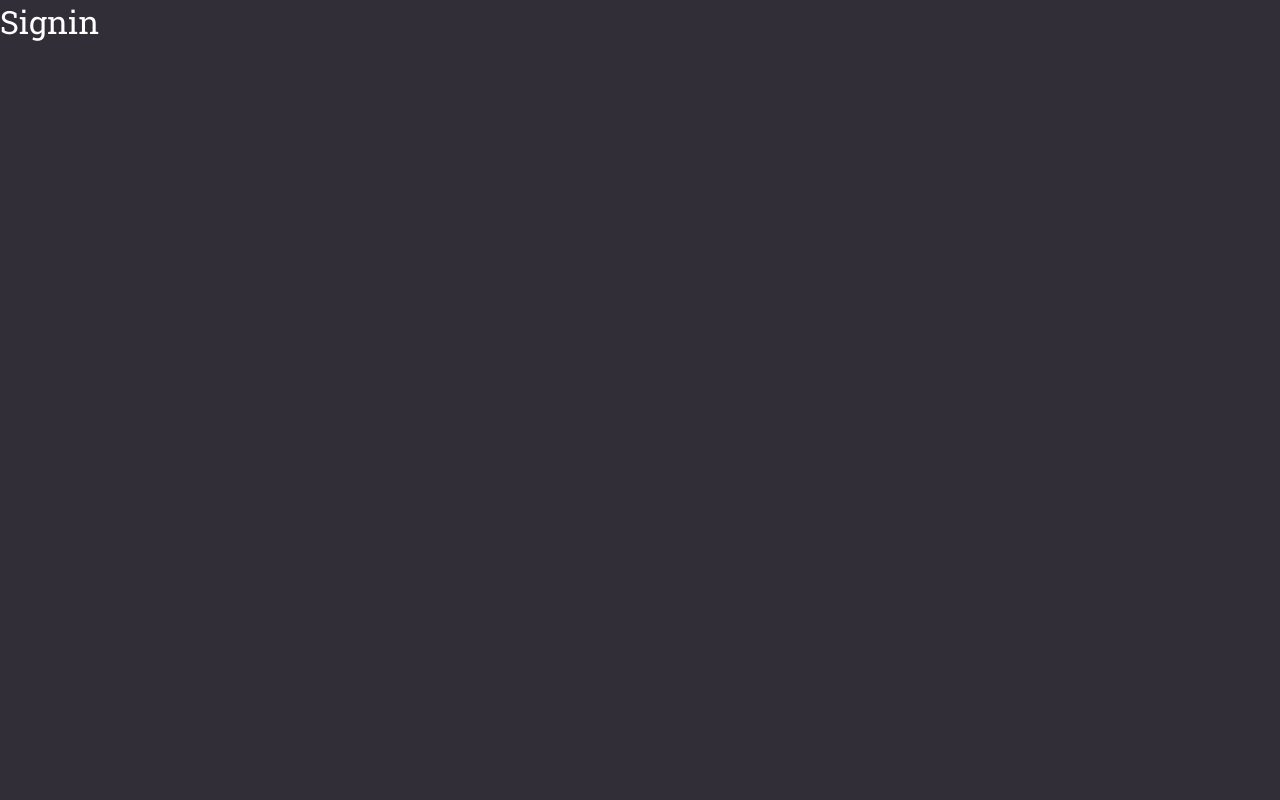
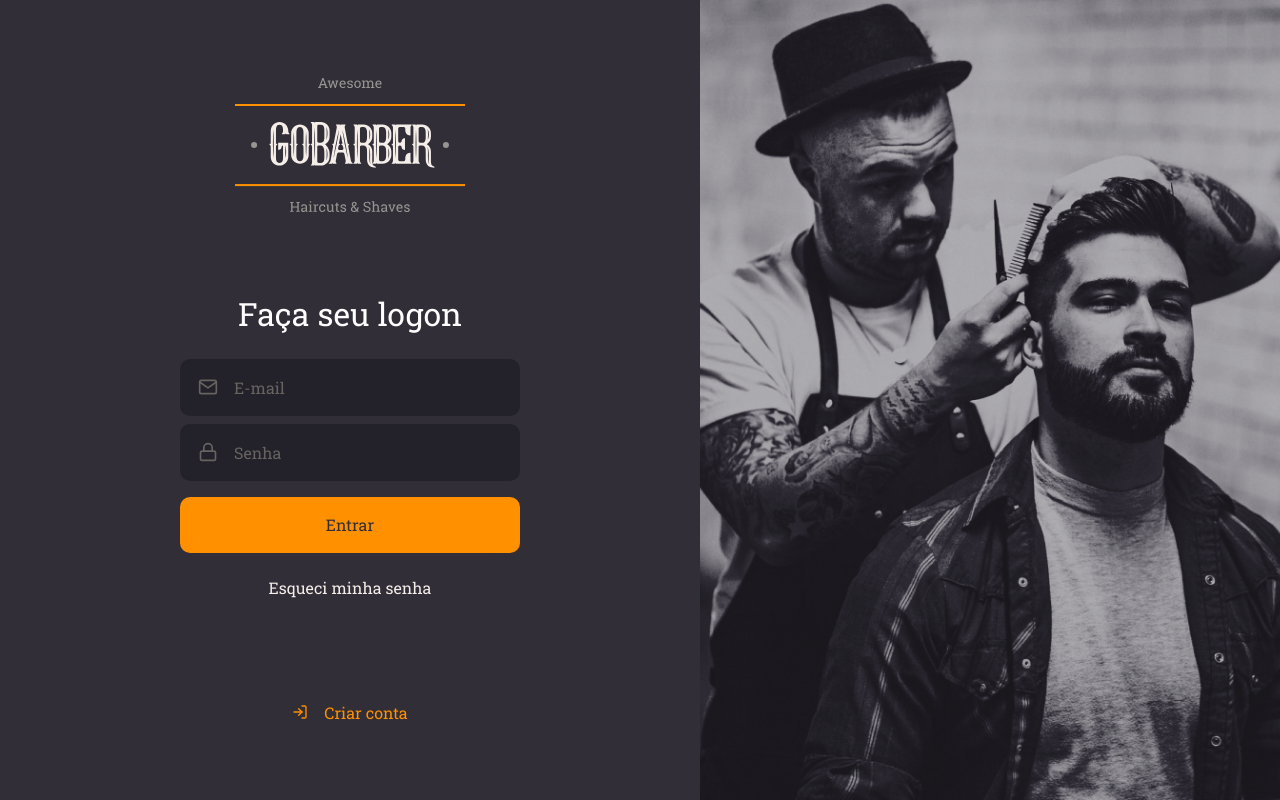
Before and after one commit to jeffcsilva/gobarber-frontend, a React (Create React App) app: page / in a window 1280 px wide. Built offline with nearby package versions, Linux system fonts and the light colour scheme.

Commit message:
create login page

```diff
--- a/package.json
+++ b/package.json
@@ -10,8 +10,10 @@
     "@types/node": "^16.7.13",
     "@types/react": "^18.0.0",
     "@types/react-dom": "^18.0.0",
+    "polished": "^4.2.2",
     "react": "^18.2.0",
     "react-dom": "^18.2.0",
+    "react-icons": "^4.4.0",
     "react-scripts": "5.0.1",
     "styled-components": "^5.3.5",
     "typescript": "^4.8.3",
--- /dev/null
+++ b/src/components/Button/index.tsx
@@ -0,0 +1,12 @@
+import React, { ButtonHTMLAttributes } from 'react'
+
+import { ButtonElement } from './styles'
+
+type ButtonProps = ButtonHTMLAttributes<HTMLButtonElement>
+
+const Button: React.FC<ButtonProps> = ({ children, ...rest }) => (
+  <ButtonElement type="button" {...rest}>
+    {children}
+  </ButtonElement>
+)
+export default Button
--- /dev/null
+++ b/src/components/Button/styles.ts
@@ -0,0 +1,19 @@
+import styled from 'styled-components'
+import { shade } from 'polished'
+
+export const ButtonElement = styled.button`
+  background: #ff9000;
+  height: 56px;
+  border-radius: 10px;
+  border: 0;
+  padding: 0 16px;
+  color: #312e38;
+  width: 100%;
+  font-weight: 500;
+  margin-top: 16px;
+  transition: background-color 0.2s;
+
+  &:hover {
+    background: ${shade(0.2, '#ff9000')};
+  }
+`
--- /dev/null
+++ b/src/components/Input/index.tsx
@@ -0,0 +1,18 @@
+import React, { InputHTMLAttributes } from 'react'
+import { IconBaseProps } from 'react-icons'
+
+import { Container } from './style'
+
+interface InputProps extends InputHTMLAttributes<HTMLInputElement> {
+  name: string
+  icon?: React.ComponentType<IconBaseProps>
+}
+
+const Input: React.FC<InputProps> = ({ icon: Icon, ...rest }) => (
+  <Container>
+    {Icon && <Icon size={20} />}
+    <input {...rest} />
+  </Container>
+)
+
+export default Input
--- /dev/null
+++ b/src/components/Input/style.ts
@@ -0,0 +1,31 @@
+import styled from 'styled-components'
+
+export const Container = styled.div`
+  background: #232129;
+  border-radius: 10px;
+  border: 2px solid #232129;
+  padding: 16px;
+  width: 100%;
+  color: #666360;
+  display: flex;
+  align-items: center;
+
+  & + div {
+    margin-top: 8px;
+  }
+
+  input {
+    flex: 1;
+    background: transparent;
+    border: 0;
+    color: #f4ede8;
+
+    &::placeholder {
+      color: #666360;
+    }
+  }
+
+  svg {
+    margin-right: 16px;
+  }
+`
--- a/src/pages/Signin/index.tsx
+++ b/src/pages/Signin/index.tsx
@@ -1,5 +1,42 @@
 import React from 'react'
+import { FiLogIn, FiMail, FiLock } from 'react-icons/fi'
 
-const SignIn: React.FC = () => <h1>Signin</h1>
+import logoImage from '../../assets/logo.svg'
+
+import Input from '../../components/Input'
+import Button from '../../components/Button'
+
+import { Container, Content, Background } from './styles'
+
+const SignIn: React.FC = () => (
+  <Container>
+    <Content>
+      <img src={logoImage} alt="GoBarber" />
+
+      <form>
+        <h1>Faça seu logon</h1>
+
+        <Input name="email" icon={FiMail} placeholder="E-mail" />
+
+        <Input
+          name="password"
+          icon={FiLock}
+          type="password"
+          placeholder="Senha"
+        />
+
+        <Button type="submit">Entrar</Button>
+
+        <a href="forgot">Esqueci minha senha</a>
+      </form>
+
+      <a href="login">
+        <FiLogIn />
+        Criar conta
+      </a>
+    </Content>
+    <Background />
+  </Container>
+)
 
 export default SignIn
--- /dev/null
+++ b/src/pages/Signin/styles.ts
@@ -0,0 +1,64 @@
+import styled from 'styled-components'
+import { shade } from 'polished'
+
+import signBackgroundImage from '../../assets/sign-in-background.png'
+
+export const Container = styled.div`
+  height: 100vh;
+  display: flex;
+  align-items: stretch;
+`
+export const Content = styled.div`
+  display: flex;
+  flex-direction: column;
+  align-items: center;
+  place-content: center;
+  width: 100%;
+  max-width: 700px;
+
+  form {
+    margin: 80px 0;
+    width: 340px;
+    text-align: center;
+
+    h1 {
+      margin-bottom: 24px;
+    }
+
+    a {
+      color: #f4ede8;
+      display: block;
+      margin-top: 24px;
+      text-decoration: none;
+      transition: color 0.2s;
+
+      &:hover {
+        color: ${shade(0.2, '#f4ede8')};
+      }
+    }
+  }
+
+  > a {
+    color: #ff9000;
+    display: block;
+    margin-top: 24px;
+    text-decoration: none;
+    transition: color 0.2s;
+
+    display: flex;
+    align-items: center;
+
+    &:hover {
+      color: ${shade(0.2, '#ff9000')};
+    }
+
+    svg {
+      margin-right: 16px;
+    }
+  }
+`
+export const Background = styled.div`
+  flex: 1;
+  background: url(${signBackgroundImage}) no-repeat center;
+  background-size: cover;
+`
```
Also changed, not shown: .eslintrc.json, 1 other file (tests, documents, lock files or other folders).
